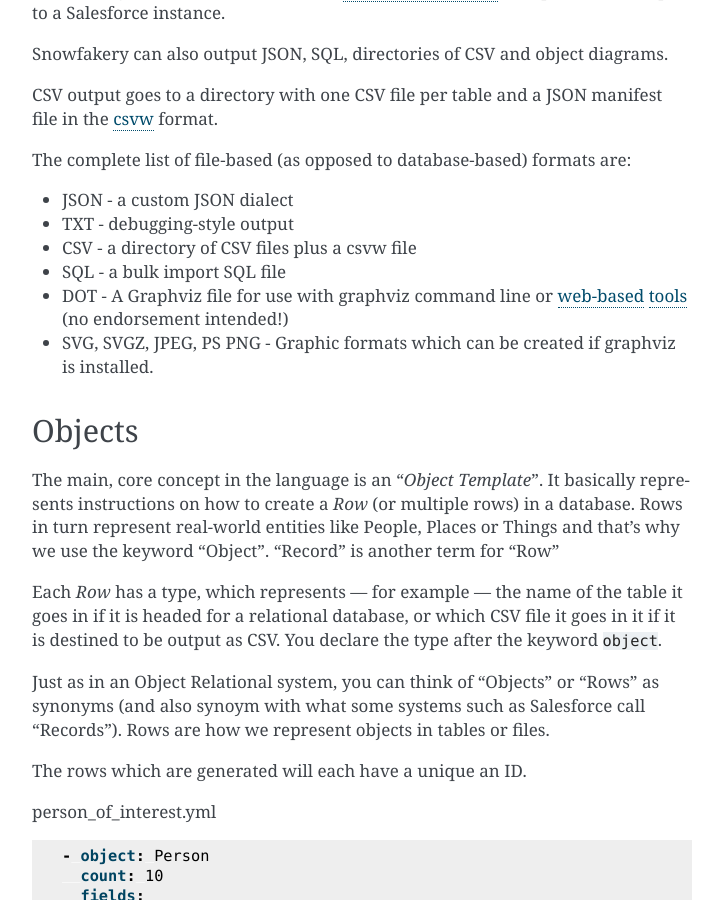
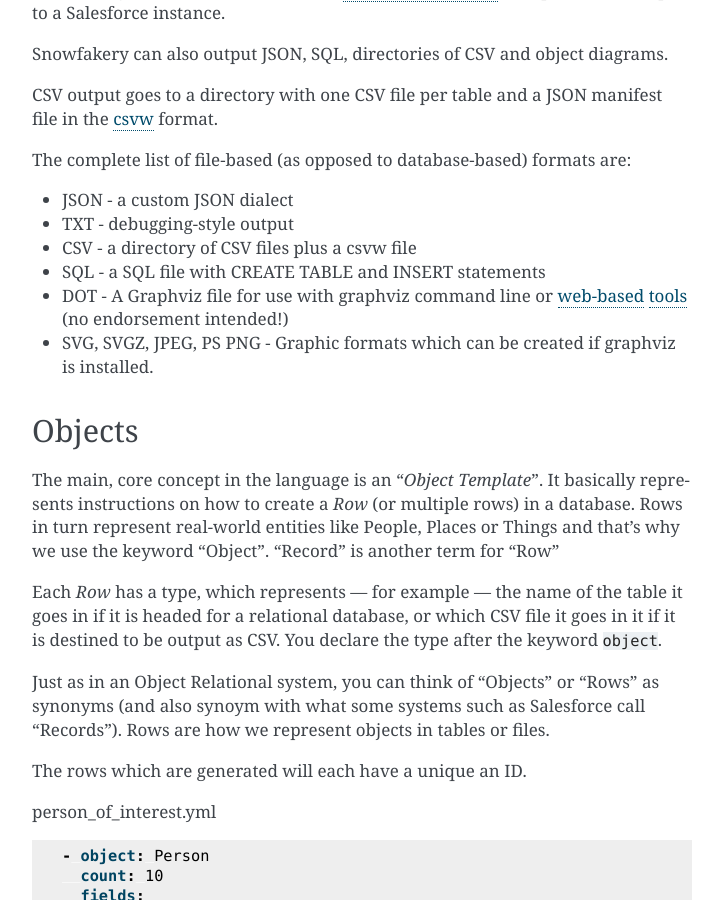
Before and after one commit to SFDO-Tooling/Snowfakery, a Sphinx documentation site: the page built from docs/index.md, in a window 1280 px wide and 900 px high, scrolled down 3681 px. Shown: the whole window, without its empty margins (388-1111 px from the left). Built offline with Sphinx 7.4.7, drawn with Linux system fonts in a browser that asks for light colours; some of the changed text lies outside the part shown.

Commit message:
Clean up docs

````diff
--- a/docs/index.md
+++ b/docs/index.md
@@ -163,7 +163,7 @@ The complete list of file-based (as opposed to database-based) formats are:
 - JSON - a custom JSON dialect
 - TXT - debugging-style output
 - CSV - a directory of CSV files plus a csvw file
-- SQL - a bulk import SQL file
+- SQL - a SQL file with CREATE TABLE and INSERT statements
 - DOT - A Graphviz file for use with graphviz command line or [web-based](http://graphviz.it/) [tools](https://dreampuf.github.io/GraphvizOnline) (no endorsement intended!)
 - SVG, SVGZ, JPEG, PS PNG - Graphic formats which can be created if graphviz is installed.
 
@@ -1369,7 +1369,7 @@ Only SQLite is part of our test suite, however.
 If a SQL dataset has more than one table, you must specify which table
 to use like this:
 
-```
+```yaml
     __address_from_csv:
       Dataset.iterate:
         dataset: addresses.csv
````
